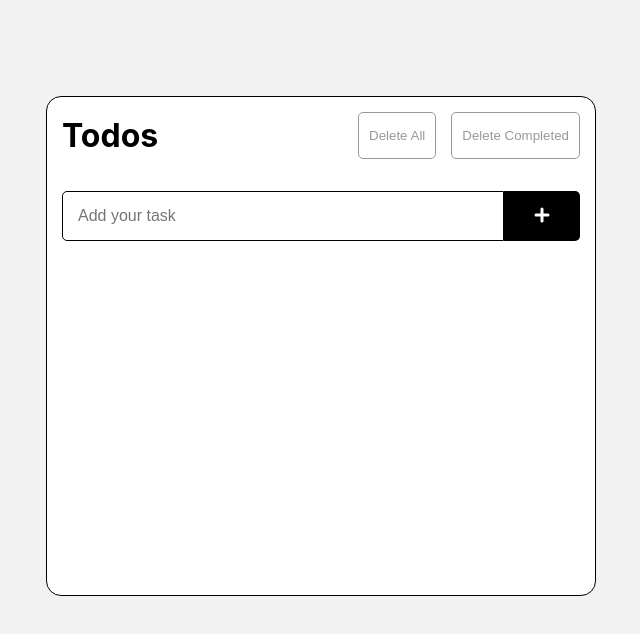
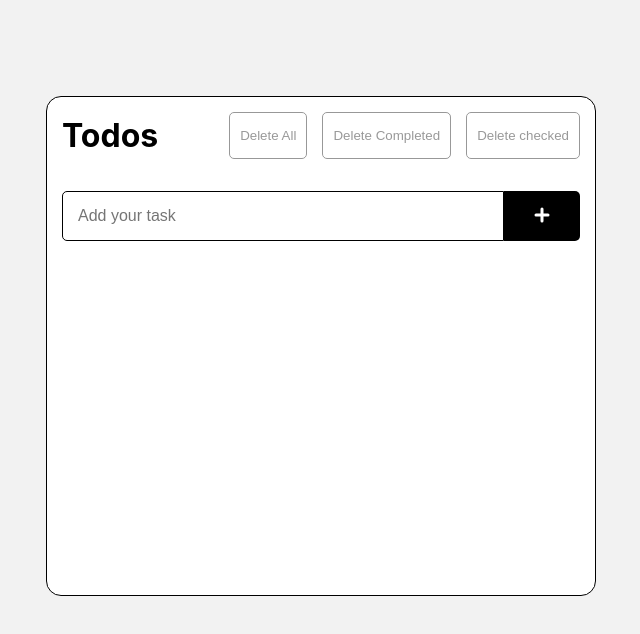
Before and after one commit to ratigumashvili/ol-academy-react-todo, a React (Create React App) app: page / in a window 1280 px wide. Shown: the top 634 px of the page, without its empty margins (319-959 px from the left). Built offline with nearby package versions, Linux system fonts and the light colour scheme.

Commit message:
Separated checked and completed

```diff
--- a/src/components/Header.jsx
+++ b/src/components/Header.jsx
@@ -2,8 +2,10 @@ import React from "react";
 
 class Header extends React.Component {
   render() {
-    const { deleteAll, deleteComplete, todos, title } = this.props;
+    const { deleteAll, deleteComplete, deleteChecked, todos, title } =
+      this.props;
     const completed = todos.filter((item) => item.isComplete);
+    const checked = todos.filter((item) => item.isChecked);
     return (
       <div className="header">
         <h1>{title}</h1>
@@ -22,6 +24,13 @@ class Header extends React.Component {
           >
             Delete Completed
           </button>
+          <button
+            disabled={!checked.length}
+            onClick={deleteChecked}
+            title="Delete checked items"
+          >
+            Delete checked
+          </button>
         </div>
       </div>
     );
--- a/src/components/TodoItem.jsx
+++ b/src/components/TodoItem.jsx
@@ -14,6 +14,7 @@ class TodoItem extends React.Component {
       item,
       handleDelete,
       handleComplete,
+      handleCheck,
       handleOpenEditMenu,
       handleMove,
       MOVEMENTS,
@@ -25,7 +26,7 @@ class TodoItem extends React.Component {
         <li className="todo-list-item__item">
           <div className="list-item">
             <label htmlFor={item.id}>
-              {item.isComplete === true ? (
+              {item.isChecked === true ? (
                 <HiCheckCircle className="complete-icon" />
               ) : (
                 <HiPlusCircle className="complete-icon" />
@@ -34,10 +35,13 @@ class TodoItem extends React.Component {
             <input
               type="checkbox"
               id={item.id}
-              onChange={() => handleComplete(item.id)}
+              onChange={() => handleCheck(item.id)}
               style={{ display: "none" }}
             />
-            <span className={`${item.isComplete === true && "mark"}`}>
+            <span
+              className={`${item.isComplete === true && "mark"}`}
+              onClick={() => handleComplete(item.id)}
+            >
               {item.title}
             </span>
             {showControls && (
@@ -49,13 +53,13 @@ class TodoItem extends React.Component {
                   <HiOutlinePencilAlt size={18} />
                 </button>
                 <button
-                  onClick={(e) => handleMove(item.id, MOVEMENTS.UP, e)}
+                  onClick={() => handleMove(item.id, MOVEMENTS.UP)}
                   title="Move up"
                 >
                   <HiChevronUp size={18} />
                 </button>
                 <button
-                  onClick={(e) => handleMove(item.id, MOVEMENTS.DOWN, e)}
+                  onClick={() => handleMove(item.id, MOVEMENTS.DOWN)}
                   title="Move down"
                 >
                   <HiChevronDown size={18} />
--- a/src/components/TodosComponent.jsx
+++ b/src/components/TodosComponent.jsx
@@ -21,7 +21,6 @@ class TodosComponent extends React.Component {
       errorMsg: "",
       grabedId: "",
       showControls: true,
-      btnDisabled: false,
     };
   }
 
@@ -52,6 +51,7 @@ class TodosComponent extends React.Component {
         id: Date.now(),
         title: todo.trim(),
         isComplete: false,
+        isChecked: false,
       };
 
       if (checkTitle(newTodo.title)) {
@@ -78,6 +78,16 @@ class TodosComponent extends React.Component {
         todos: todos.filter((item) => item.id !== id),
         showEditMenu: false,
       });
+    };
+
+    const handleCheck = (id) => {
+      const updatedList = todos.map((item) => {
+        if (item.id === id) {
+          item.isChecked = !item.isChecked;
+        }
+        return item;
+      });
+      this.setState({ todos: updatedList });
     };
 
     const handleComplete = (id) => {
@@ -149,12 +159,17 @@ class TodosComponent extends React.Component {
       this.setState({ todos: todos.filter((item) => !item.isComplete) });
     };
 
+    const deleteChecked = () => {
+      this.setState({ todos: todos.filter((item) => !item.isChecked) });
+    };
+
     return (
       <>
         <Header
           title="Todos"
           deleteAll={deleteAll}
           deleteComplete={deleteComplete}
+          deleteChecked={deleteChecked}
           todos={todos}
         />
         {errorMsg !== "" && <ErrorNotification errorMsg={errorMsg} />}
@@ -169,6 +184,7 @@ class TodosComponent extends React.Component {
               key={item.id}
               item={item}
               handleDelete={handleDelete}
+              handleCheck={handleCheck}
               handleComplete={handleComplete}
               handleOpenEditMenu={handleOpenEditMenu}
               handleMove={handleMove}
--- a/src/index.css
+++ b/src/index.css
@@ -118,6 +118,9 @@ body {
 .todo-list-item__item {
   margin-bottom: 1rem;
 }
+.todo-list-item__item span {
+  cursor: pointer;
+}
 .list-item {
   width: 100%;
   display: flex;
```
